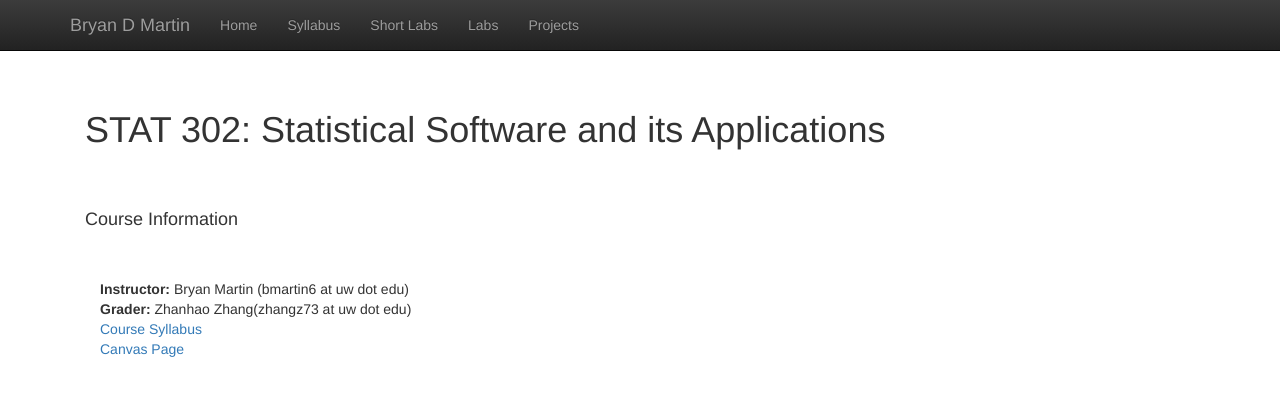
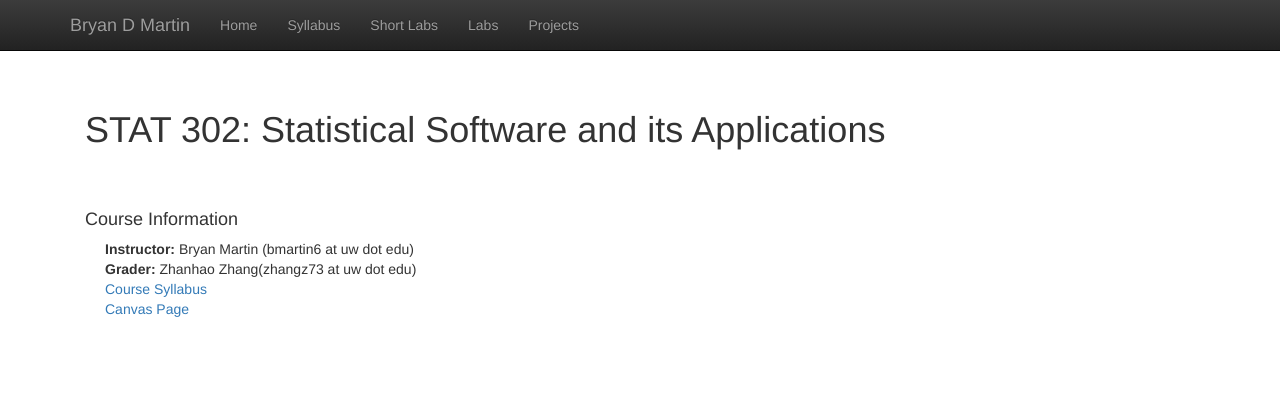
Before and after one commit to bryandmartin/STAT302, a Jekyll site: the page built from index.html, in a window 1280 px wide. Shown: the top 396 px of the page. Built offline with Jekyll 4.4.1, drawn with Linux system fonts in a browser that asks for light colours; nearby versions of some CDN libraries; library files that are not in the unit come from our copies.

Commit message:
Update index.html

```diff
--- a/index.html
+++ b/index.html
@@ -6,7 +6,7 @@ title:  'STAT 302'
 <h1>STAT 302: Statistical Software and its Applications</h1>
 <br/><br/>
 <h4> Course Information </h4>
-<p class="content">
+<p class="content" style="padding:0px;margin:0px 20px 0px;">
   <b>Instructor:</b> Bryan Martin (bmartin6 at uw dot edu)
 <br/>
   <b>Grader:</b> Zhanhao Zhang(zhangz73 at uw dot edu)
```
